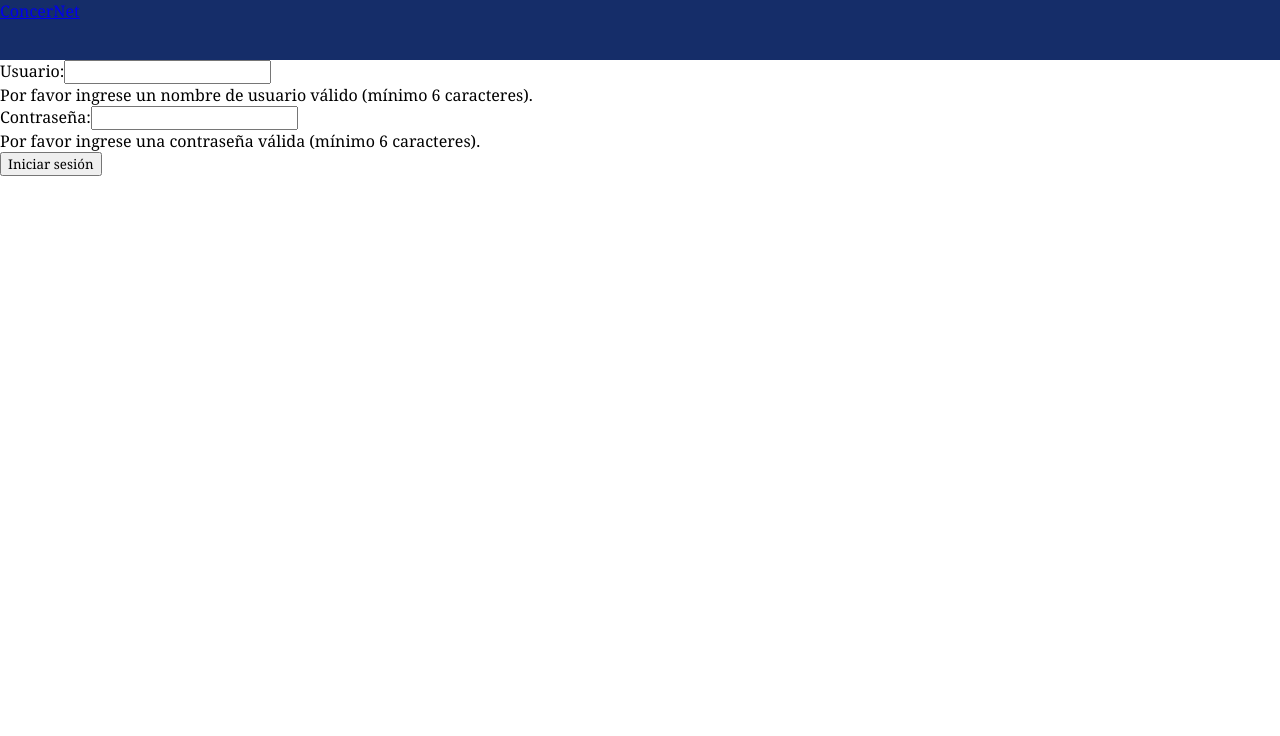
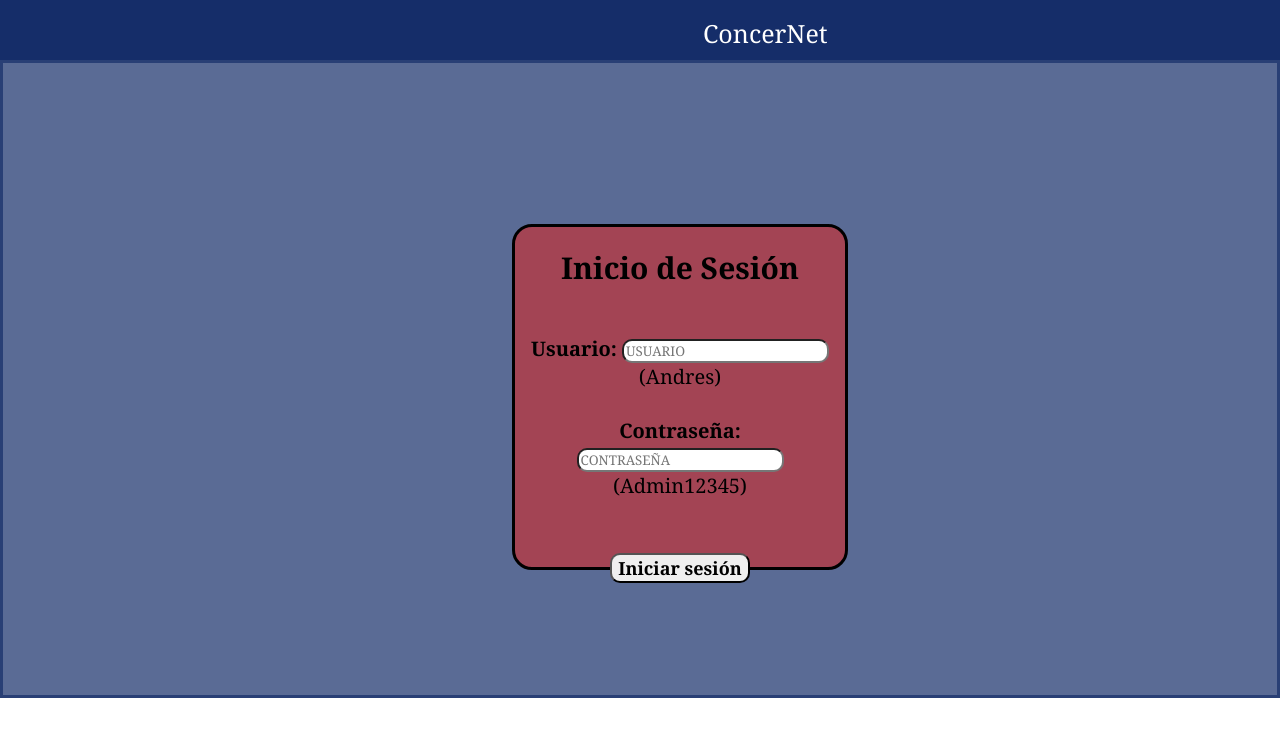
Before and after one commit to AndresG0C/App-Web, a React (Create React App) app in the folder app-web/: page / in a window 1280 px wide. Shown: the top 736 px of the page. Built offline with nearby package versions, Linux system fonts and the light colour scheme.

Commit message:
Login terminado

```diff
--- a/app-web/src/Componentes/AuthProvider.js
+++ b/app-web/src/Componentes/AuthProvider.js
@@ -9,7 +9,7 @@ const AuthProvider = ({ children }) => {
     const navigate = useNavigate();
 
     const loginAction = (data) => {
-        if (data.username === "admin" && data.password === "12345") {
+        if (data.username === "Andres" && data.password === "Admin12345") {
             setUser(data.username);
             setToken(data.password);
             localStorage.setItem("site", data.password);
--- a/app-web/src/Css/Login.css
+++ b/app-web/src/Css/Login.css
@@ -0,0 +1,56 @@
+.container {
+    background-color: rgba(21, 45, 105, 0.7);
+    margin: 0;
+    border: 2px solid rgba(21, 45, 105, 0.7);
+    width: 100;
+    height: 632px;
+}
+
+.t_login {
+    display: inline;
+    float: left;
+    padding: 8px 0 8px 695px;
+
+}
+
+.t_login a {
+    display: block;
+    padding: 8px;
+    color: white;
+    text-decoration: none;
+    font-size: 25px;
+    border-radius: 10px;
+}
+
+.form_control {
+    border: 3px solid black;
+    border-radius: 20px;
+    position: absolute;
+    left: 40%;
+    top: 28%;
+    text-align: center;
+    width: 330px;
+    height: 340px;
+    font-size: 20px;
+    background-color: rgba(212, 42, 42, 0.6);
+
+}
+
+
+.btn_submit {
+    border-radius: 10px;
+    font-size: 18px;
+    transition: 0.5s ease;
+}
+
+input {
+    border-radius: 10px;
+}
+
+.btn_submit:hover {
+    transform: scale(1.2);
+}
+
+.h1_iniciar {
+    font-size: 30px;
+}
--- a/app-web/src/Paginas/Login.jsx
+++ b/app-web/src/Paginas/Login.jsx
@@ -1,6 +1,7 @@
 import { useState } from "react";
 import {Link} from 'react-router-dom';
 import { useAuth } from "../Componentes/AuthProvider";
+import "../Css/Login.css";
 
 const Login = () => {
     const [input, setInput] = useState({
@@ -37,46 +38,40 @@ const Login = () => {
         <>
             <nav>
                 <ul>
-                    <li>
-                        <Link to="/">ConcerNet</Link>
+                    <li className='t_login'>
+                        <Link className="direccion" to="/Espacios">ConcerNet</Link>
                     </li>
                 </ul>
             </nav>
 
-            <div style={{ color: "red" }}>{mensaje}</div>
+            <div className="container">
                 <form onSubmit={handleSubmitEvent}>
                     <div className="form_control">
-                    <label htmlFor="user-name">Usuario:</label>
-                    <input
-                    type="text"
-                    id="user-name"
-                    name="username"
-                    aria-describedby="user-name"
-                    aria-invalid="false"
-                    onChange={handleInput}
-                    />
+                        <h1 className="h1_iniciar"> Inicio de Sesión</h1>
+                        <br/>
+                        <label htmlFor="user-name"><b>Usuario: </b></label>
+                        <input type="text" id="user-name" name="username" aria-describedby="user-name" aria-invalid="false" placeholder="USUARIO" onChange={handleInput} />
                         <div id="user-name" className="sr-only">
-                    Por favor ingrese un nombre de usuario válido (mínimo 6 caracteres).
-                    </div>
+                            (Andres)
                         </div>
 
-                <div className="form_control">
-                    <label htmlFor="password">Contraseña:</label>
-                    <input
-                    type="password"
-                    id="password"
-                    name="password"
-                    aria-describedby="user-password"
-                    aria-invalid="false"
-                    onChange={handleInput}
-                    />
+                        <br/>
+
+                        <label htmlFor="password"><b>Contraseña: </b></label>
+                        <input type="password" id="password" name="password" aria-describedby="user-password" aria-invalid="false" placeholder="CONTRASEÑA" onChange={handleInput} />
                         <div id="user-password" className="sr-only">
-                    Por favor ingrese una contraseña válida (mínimo 6 caracteres).
-                    </div>
+                        (Admin12345)
                         </div>
 
-                <button className="btn-submit">Iniciar sesión</button>
+                        <br/>
+                        <div style={{ color: "white" }}>{mensaje}</div>
+                        <br/>
+
+                        <button className="btn_submit"><b>Iniciar sesión</b></button>
+                    </div>
+
                 </form>
+            </div>
         </>
     );
 };
```
Lines whose indentation alone changed are shown as unchanged.
